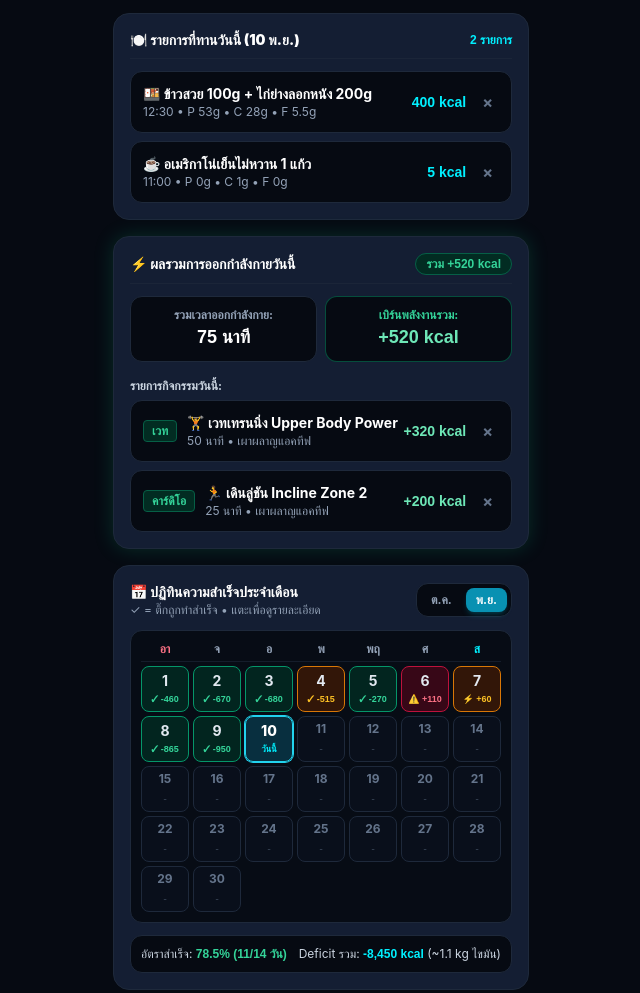
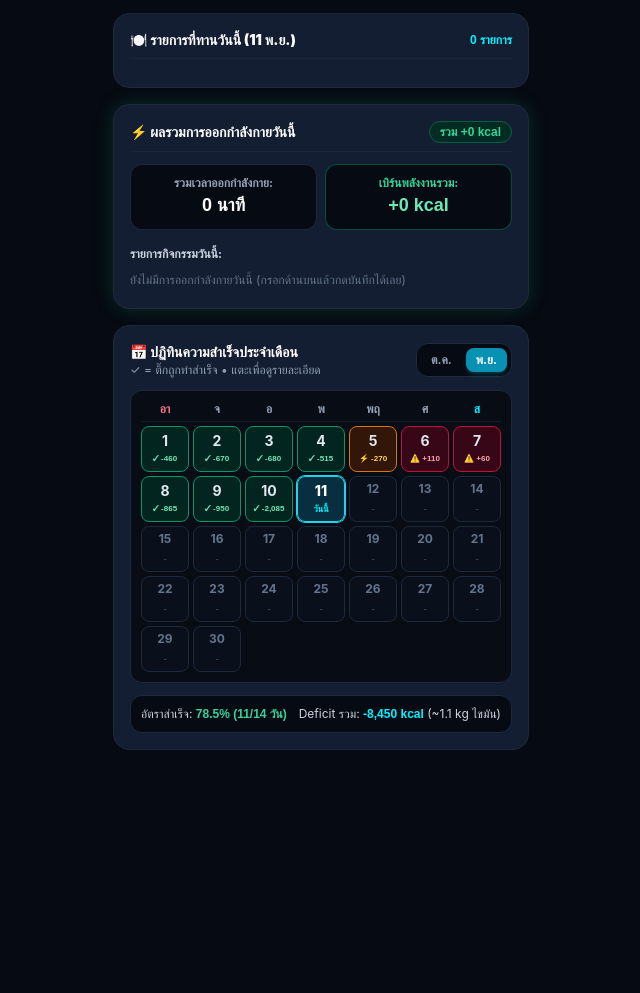
Before and after one commit to Nuistack/Friday-dashboard, a plain HTML site: page public/index.html in a window 1280 px wide. Shown: the part 1033-2026 px from the top of the page, without its empty margins (319-959 px from the left). After the commit the page ends 1895 px from the top, so only its background shows below. Drawn offline with nearby package versions, Linux system fonts and the light colour scheme.

Commit message:
Add files via upload

```diff
--- a/public/index.html
+++ b/public/index.html
@@ -81,7 +81,7 @@
           <span class="font-black text-white text-sm tracking-wider">FRIDAY COACH</span>
           <span class="text-[10px] bg-cyan-950 text-cyan-400 border border-cyan-800 px-2 py-0.5 rounded-full font-bold">INBODY AI</span>
         </div>
-        <span class="text-xs text-slate-400 block">คุณนุ้ย &bull; 83.1 kg &bull; 22.8% Fat</span>
+        <span id="header-user-status" class="text-xs text-slate-400 block">คุณนุ้ย &bull; 83.1 kg &bull; 22.8% Fat</span>
       </div>
     </div>
     <div class="flex items-center gap-2">
@@ -105,7 +105,7 @@
         <div class="flex items-center justify-between">
           <div>
             <span class="text-xs uppercase font-extrabold text-cyber-cyan tracking-wider font-mono block">ENERGY & DEFICIT</span>
-            <span class="text-sm font-black text-white block">10 พ.ย. (วันนี้) &bull; สรุปพลังงาน</span>
+            <span id="header-today-title" class="text-sm font-black text-white block">11 พ.ย. (วันพุธ - วันนี้) &bull; สรุปพลังงาน</span>
           </div>
           <span id="metric-deficit-badge" class="px-3 py-1 rounded-full text-xs font-black bg-emerald-950 text-emerald-300 border border-emerald-800">
             ✓ Super Deficit
@@ -119,17 +119,17 @@
           <div class="bg-cyber-black/85 p-2.5 rounded-xl border border-cyber-border flex flex-col justify-between">
             <span class="text-xs text-slate-300 font-bold block mb-1">กิน / โควตา</span>
             <div class="my-auto">
-              <span id="metric-calories-eaten" class="text-xl font-black text-white font-num">405</span>
+              <span id="metric-calories-eaten" class="text-xl font-black text-white font-num">635</span>
               <span class="text-xs text-slate-400 font-bold block">/ 1,900 kcal</span>
             </div>
-            <span class="text-[11px] text-emerald-400 block font-bold">เหลือ 1,495</span>
+            <span class="text-[11px] text-emerald-400 block font-bold">เหลือ 1,265</span>
           </div>
 
           <!-- Card 2: โปรตีน / เป้าหมาย -->
           <div class="bg-cyber-black/85 p-2.5 rounded-xl border border-amber-900/60 glow-amber flex flex-col justify-between">
             <span class="text-xs text-amber-300 font-bold block mb-1">โปรตีน / เป้าหมาย</span>
             <div class="my-auto">
-              <span id="metric-protein-eaten" class="text-xl font-black text-amber-400 font-num">53.0</span>
+              <span id="metric-protein-eaten" class="text-xl font-black text-amber-400 font-num">54.5</span>
               <span class="text-xs text-slate-400 font-bold block">/ 160 g</span>
             </div>
             <span class="text-[11px] text-amber-400/90 block font-bold">ขาด 107g</span>
@@ -150,7 +150,7 @@
         <div class="bg-cyber-black/90 p-3 rounded-xl border border-cyber-border/80 space-y-2">
           <div class="flex items-center justify-between text-xs">
             <span class="text-slate-200 font-bold">แถบแสดงโควต้าระดับการเผาผลาญ:</span>
-            <span class="text-cyber-cyan font-extrabold font-num text-sm">Deficit: <span id="metric-deficit">-2,315</span> kcal</span>
+            <span class="text-cyber-cyan font-extrabold font-num text-sm">Deficit: <span id="metric-deficit">-2,085</span> kcal</span>
           </div>
 
           <!-- Dual-level Metabolism Progress Gauge -->
@@ -161,8 +161,8 @@
           </div>
 
           <div class="flex items-center justify-between text-xs text-slate-400">
-            <span>กิน: <b id="bar-eat-text" class="text-white">405</b> kcal</span>
-            <span>โควตาว่าง: <b id="metric-calories-left" class="text-emerald-400 font-num font-bold">1,495</b> kcal</span>
+            <span>กิน: <b id="bar-eat-text" class="text-white">635</b> kcal</span>
+            <span>โควตาว่าง: <b id="metric-calories-left" class="text-emerald-400 font-num font-bold">1,265</b> kcal</span>
             <span>เพดาน TDEE: <b id="bar-tdee-text" class="text-cyber-cyan font-num font-bold">2,720</b> kcal</span>
           </div>
         </div>
@@ -284,7 +284,7 @@
       <!-- 4. CARD รายการที่ทานวันนี้ -->
       <div class="bg-cyber-surface p-4 rounded-2xl border border-cyber-border space-y-3">
         <div class="flex items-center justify-between border-b border-cyber-border/70 pb-2">
-          <span class="text-sm font-black text-white">🍽️ รายการที่ทานวันนี้ (10 พ.ย.)</span>
+          <span id="today-meals-title" class="text-sm font-black text-white">🍽️ รายการที่ทานวันนี้ (11 พ.ย.)</span>
           <span id="today-item-count" class="text-xs text-cyber-cyan font-num font-bold">2 รายการ</span>
         </div>
         <div id="today-items-list" class="space-y-2"></div>
@@ -787,19 +787,20 @@
         date: '2026-11-10',
         dayName: '10 พ.ย. (วันอังคาร - วันนี้)',
         zone: 'super_deficit',
-        statusText: '✓ Super Deficit (กำลังดำเนินการ)',
-        caloriesEaten: 405,
+        statusText: '✓ Super Deficit (กิน 635 kcal & เบิร์น +520 kcal)',
+        caloriesEaten: 635,
         exerciseBurn: 520,
         baseTdee: 2200,
         tdee: 2720,
-        deficitBurn: 2315,
-        rawDeficit: -2315,
-        protein: 53.0,
+        deficitBurn: 2085,
+        rawDeficit: -2085,
+        protein: 54.5,
         workouts: [
           { id: 'w1', category: 'เวท', name: '🏋️ เวทเทรนนิ่ง Upper Body Power', duration: 50, calBurn: 320 },
           { id: 'w2', category: 'คาร์ดิโอ', name: '🏃 เดินลู่ชัน Incline Zone 2', duration: 25, calBurn: 200 }
         ],
         items: [
+          { time: '00:40', name: '🍺 เบียร์สิงห์ขวดใหญ่ 620ml', cal: 230, p: 1.5, c: 16.0, f: 0 },
           { time: '12:30', name: '🍱 ข้าวสวย 100g + ไก่ย่างลอกหนัง 200g', cal: 400, p: 53.0, c: 28, f: 5.5 },
           { time: '11:00', name: '☕ อเมริกาโน่เย็นไม่หวาน 1 แก้ว', cal: 5, p: 0, c: 1, f: 0 }
         ]
@@ -1137,14 +1138,94 @@
     }
 
 
+
+    // ==================== BANGKOK AUTO DATE & DAY ROLLOVER ENGINE ====================
+    function getThaiDate() {
+      const now = new Date();
+      const bkkString = now.toLocaleString('en-US', { timeZone: 'Asia/Bangkok' });
+      const bkkDate = new Date(bkkString);
+
+      const y = bkkDate.getFullYear();
+      const m = String(bkkDate.getMonth() + 1).padStart(2, '0');
+      const d = String(bkkDate.getDate()).padStart(2, '0');
+      const isoDate = `${y}-${m}-${d}`;
+
+      const thaiMonths = ['', 'ม.ค.', 'ก.พ.', 'มี.ค.', 'เม.ย.', 'พ.ค.', 'มิ.ย.', 'ก.ค.', 'ส.ค.', 'ก.ย.', 'ต.ค.', 'พ.ย.', 'ธ.ค.'];
+      const thaiDays = ['วันอาทิตย์', 'วันจันทร์', 'วันอังคาร', 'วันพุธ', 'วันพฤหัสบดี', 'วันศุกร์', 'วันเสาร์'];
+
+      const dayOfWeek = thaiDays[bkkDate.getDay()];
+      const monthName = thaiMonths[bkkDate.getMonth() + 1];
+      const buddhistYear = y + 543;
+
+      return {
+        isoDate,
+        dayNum: bkkDate.getDate(),
+        monthIndex: bkkDate.getMonth() + 1,
+        monthName,
+        yearCE: y,
+        yearBE: buddhistYear,
+        dayOfWeek,
+        todayLabel: `${bkkDate.getDate()} ${monthName} (${dayOfWeek} - วันนี้)`
+      };
+    }
+
+    function syncThaiDateTime() {
+      const thai = getThaiDate();
+
+      // Check if date has rolled over
+      if (fullHistoricalLogs.length > 0 && fullHistoricalLogs[0].date !== thai.isoDate) {
+        // Finalize previous day name (remove 'วันนี้')
+        if (fullHistoricalLogs[0].dayName.includes('วันนี้')) {
+          fullHistoricalLogs[0].dayName = fullHistoricalLogs[0].dayName.replace(' - วันนี้', '').replace('วันนี้', '').trim();
+        }
+
+        // Check if an entry for today already exists
+        let todayLog = fullHistoricalLogs.find(d => d.date === thai.isoDate);
+        if (!todayLog) {
+          todayLog = {
+            date: thai.isoDate,
+            dayName: thai.todayLabel,
+            zone: 'super_deficit',
+            statusText: '✓ Super Deficit (เริ่มต้นวันใหม่)',
+            caloriesEaten: 0,
+            exerciseBurn: 0,
+            baseTdee: 2200,
+            tdee: 2200,
+            deficitBurn: 2200,
+            rawDeficit: -2200,
+            protein: 0,
+            workouts: [],
+            items: []
+          };
+          fullHistoricalLogs.unshift(todayLog);
+        }
+
+        state.today = todayLog;
+        saveToStorage();
+      } else if (fullHistoricalLogs.length > 0) {
+        state.today = fullHistoricalLogs[0];
+        state.today.dayName = thai.todayLabel;
+      }
+
+      // Update Header & UI Titles
+      const headerTitle = document.getElementById('header-today-title');
+      if (headerTitle) headerTitle.innerHTML = `${thai.todayLabel} &bull; สรุปพลังงาน`;
+
+      const mealsTitle = document.getElementById('today-meals-title');
+      if (mealsTitle) mealsTitle.innerHTML = `🍽️ รายการที่ทานวันนี้ (${thai.dayNum} ${thai.monthName})`;
+
+      const userStatus = document.getElementById('header-user-status');
+      if (userStatus) userStatus.innerHTML = `คุณนุ้ย &bull; ${thai.dayNum} ${thai.monthName} ${thai.yearCE} &bull; 83.1 kg &bull; 22.8% Fat`;
+    }
+
     // ==================== LOCALSTORAGE PERSISTENCE ENGINE ====================
     function saveToStorage() {
       try {
-        localStorage.setItem('friday_today_items_v6', JSON.stringify(state.today.items));
+        localStorage.setItem('friday_today_items_v7', JSON.stringify(state.today.items));
         localStorage.setItem('friday_today_workouts_v6', JSON.stringify(state.today.workouts));
         localStorage.setItem('friday_food_db_v6', JSON.stringify(foodDatabase));
         localStorage.setItem('friday_workout_db_v6', JSON.stringify(workoutDatabase));
-        localStorage.setItem('friday_history_logs_v6', JSON.stringify(fullHistoricalLogs));
+        localStorage.setItem('friday_history_logs_v7', JSON.stringify(fullHistoricalLogs));
         localStorage.setItem('friday_coins_v6', state.coins.toString());
       } catch (e) {
         console.error('Storage save error:', e);
@@ -1168,7 +1249,7 @@
         }
 
         // 3. Load Historical Logs
-        const hLogs = localStorage.getItem('friday_history_logs_v6');
+        const hLogs = localStorage.getItem('friday_history_logs_v7');
         if (hLogs) {
           const parsed = JSON.parse(hLogs);
           if (Array.isArray(parsed) && parsed.length > 0) {
@@ -1180,7 +1261,7 @@
         }
 
         // 4. Load Today Items
-        const tItems = localStorage.getItem('friday_today_items_v6');
+        const tItems = localStorage.getItem('friday_today_items_v7');
         if (tItems) {
           const parsed = JSON.parse(tItems);
           if (Array.isArray(parsed)) {
@@ -1434,41 +1515,46 @@
       }
     }
 
-    function renderNovemberGrid(grid) {
-      const novData = {
-        1: { type: 'super', badge: '✓ -460', date: '2026-11-01' },
-        2: { type: 'super', badge: '✓ -670', date: '2026-11-02' },
-        3: { type: 'super', badge: '✓ -680', date: '2026-11-03' },
-        4: { type: 'safe', badge: '✓ -515', date: '2026-11-04' },
-        5: { type: 'super', badge: '✓ -270', date: '2026-11-05' },
-        6: { type: 'surplus', badge: '⚠️ +110', date: '2026-11-06' },
-        7: { type: 'safe', badge: '⚡ +60', date: '2026-11-07' },
-        8: { type: 'super', badge: '✓ -865', date: '2026-11-08' },
-        9: { type: 'super', badge: '✓ -950', date: '2026-11-09' }
-      };
+        function renderNovemberGrid(grid) {
+      const thai = getThaiDate();
+      const currentDay = thai.dayNum; // e.g. 11
 
       for (let day = 1; day <= 30; day++) {
         const btn = document.createElement('button');
         btn.className = 'p-1 rounded-lg border flex flex-col items-center justify-between min-h-[46px] text-xs active:scale-95 transition-transform';
-
-        if (novData[day]) {
-          const d = novData[day];
-          if (d.type === 'super') {
-            btn.className += ' bg-emerald-950/80 border-emerald-600 text-emerald-300';
-            btn.innerHTML = `<span class="font-bold text-slate-200 text-sm">${day}</span><span class="text-[9px] text-emerald-400 font-num font-bold">${d.badge}</span>`;
-          } else if (d.type === 'safe') {
-            btn.className += ' bg-amber-950/70 border-amber-600 text-amber-300';
-            btn.innerHTML = `<span class="font-bold text-slate-200 text-sm">${day}</span><span class="text-[9px] text-amber-400 font-num font-bold">${d.badge}</span>`;
+        const dateStr = `2026-11-${String(day).padStart(2, '0')}`;
+
+        if (day === currentDay) {
+          // TODAY in Thailand
+          btn.className += ' bg-cyan-950/90 border-cyan-400 text-cyan-300 ring-1 ring-cyan-400 glow-cyan';
+          btn.innerHTML = `<span class="font-extrabold text-white text-sm">${day}</span><span class="text-[9px] text-cyber-cyan font-bold">วันนี้</span>`;
+          btn.onclick = () => openDayDetailsModal(dateStr);
+        } else if (day < currentDay) {
+          // PAST DAYS
+          const log = fullHistoricalLogs.find(d => d.date === dateStr);
+          if (log) {
+            let badgeText = '';
+            let btnClass = '';
+            if (log.deficitBurn >= 400) {
+              btnClass = ' bg-emerald-950/80 border-emerald-600 text-emerald-300';
+              badgeText = `✓ -${Math.abs(log.deficitBurn).toLocaleString()}`;
+            } else if (log.deficitBurn >= 0) {
+              btnClass = ' bg-amber-950/70 border-amber-600 text-amber-300';
+              badgeText = `⚡ -${Math.abs(log.deficitBurn).toLocaleString()}`;
+            } else {
+              btnClass = ' bg-rose-950/70 border-rose-700 text-rose-300';
+              badgeText = `⚠️ +${Math.abs(log.deficitBurn).toLocaleString()}`;
+            }
+            btn.className += btnClass;
+            btn.innerHTML = `<span class="font-bold text-slate-200 text-sm">${day}</span><span class="text-[8px] font-num font-bold">${badgeText}</span>`;
+            btn.onclick = () => openDayDetailsModal(dateStr);
           } else {
-            btn.className += ' bg-rose-950/70 border-rose-700 text-rose-300';
-            btn.innerHTML = `<span class="font-bold text-slate-200 text-sm">${day}</span><span class="text-[9px] text-rose-400 font-num font-bold">${d.badge}</span>`;
+            btn.className += ' bg-cyber-card/30 border-cyber-border text-slate-500';
+            btn.innerHTML = `<span class="font-bold">${day}</span><span class="text-[8px] text-slate-600">-</span>`;
+            btn.onclick = () => showToast(`${day} พ.ย. 2026: ไม่มีบันทึก`);
           }
-          btn.onclick = () => openDayDetailsModal(d.date);
-        } else if (day === 10) {
-          btn.className += ' bg-cyan-950/90 border-cyan-400 text-cyan-300 ring-1 ring-cyan-400 glow-cyan';
-          btn.innerHTML = `<span class="font-extrabold text-white text-sm">10</span><span class="text-[9px] text-cyber-cyan font-bold">วันนี้</span>`;
-          btn.onclick = () => openDayDetailsModal('2026-11-10');
         } else {
+          // FUTURE DAYS
           btn.className += ' bg-cyber-card/30 border-cyber-border text-slate-500';
           btn.innerHTML = `<span class="font-bold">${day}</span><span class="text-[8px] text-slate-600">-</span>`;
           btn.onclick = () => showToast(`${day} พ.ย. 2026: โควตารายวัน 1,900 kcal`);
@@ -1828,6 +1914,7 @@
     // ==================== EVENT LISTENERS ====================
     document.addEventListener('DOMContentLoaded', () => {
       loadFromStorage();
+      syncThaiDateTime();
       updateDatalists();
       renderDashboard();
       renderMonthlyCalendar('nov');
```
